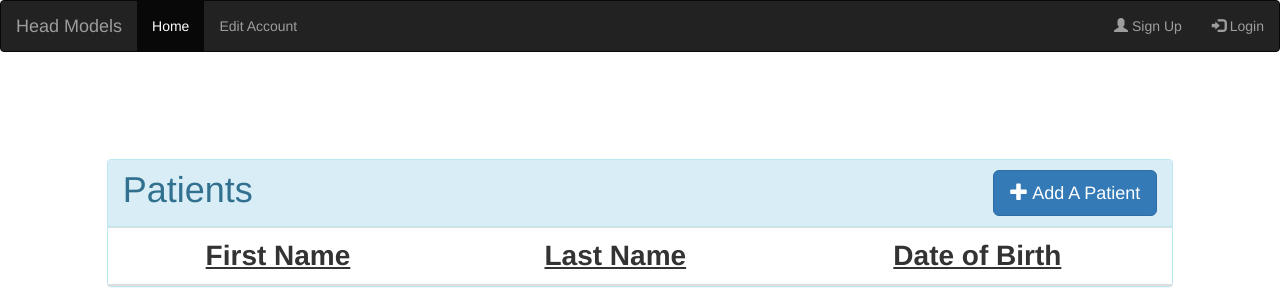
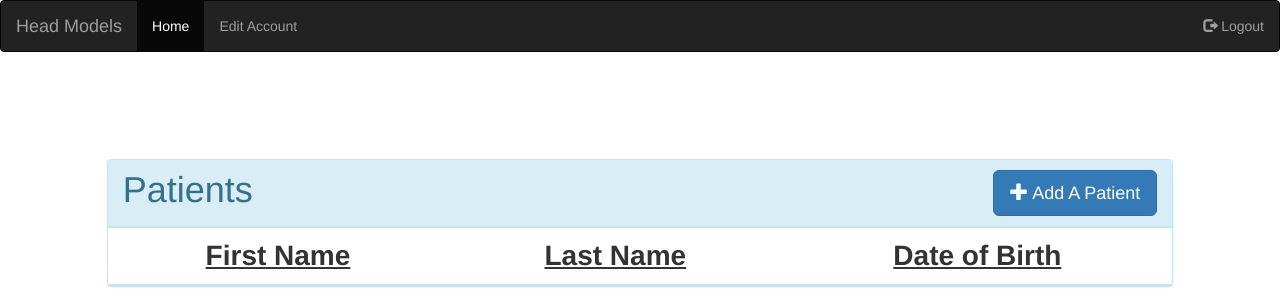
Before and after one commit to nedesai/Cyberman-Baby-Helmet, a Flask app: page / in a window 1280 px wide. Shown: the top 300 px of the page. Run offline with Flask 2, Linux system fonts and the light colour scheme; data that the repository does not hold is empty; some libraries are stand-ins or nearby versions.

Commit message:
index changes

```diff
--- a/web_app/templates/index.html
+++ b/web_app/templates/index.html
@@ -57,12 +57,8 @@
         <li><a href="#">Edit Account</a></li>
       </ul>
 
-      <!-- Login and logout portion -->
-      <ul data-ng-if="!info.logged_in" class="nav navbar-nav navbar-right">
-        <li><a href="#"><span class="glyphicon glyphicon-user"></span> Sign Up</a></li>
-        <li><a href="#"><span class="glyphicon glyphicon-log-in"></span> Login</a></li>
-      </ul>
-      <ul data-ng-if="info.logged_in" class="nav navbar-nav navbar-right">
+      <!-- Logout portion -->
+      <ul class="nav navbar-nav navbar-right">
         <li><a href="#"><span class="glyphicon glyphicon-log-out" data-ng-click="info.logged_in=false; info.username=''"></span> Logout</a></li>
       </ul>
   </div>
@@ -75,14 +71,6 @@
 <!-- ================= View of Application ================== -->
 <div class="appbody">
 
-<!-- Replace to this later
-  <login ng-if="!info.logged_in"></login>
-
-  <patients ng-if="!info.viewmodel && info.logged_in"></patients>
-
-  <models ng-if="info.viewmodel && info.logged_in" username=info.username patientid=info.patientid></models>
--->
-
   <patients ng-if="!info.viewmodel"></patients>
 
   <models ng-if="info.viewmodel" username=info.username patientid=info.patientid></models>
@@ -94,7 +82,6 @@
   <script src="../static/js/controllers/CybermanController.js"></script>
   <script src="../static/js/directives/patients.js"></script>
   <script src="../static/js/directives/models.js"></script>
-  <script src="../static/js/directives/login.js"></script>
 
   <!-- jQuery -->
   <script src="https://code.jquery.com/jquery-3.1.0.min.js" integrity="sha256-cCueBR6CsyA4/9szpPfrX3s49M9vUU5BgtiJj06wt/s="   crossorigin="anonymous"></script>
```
